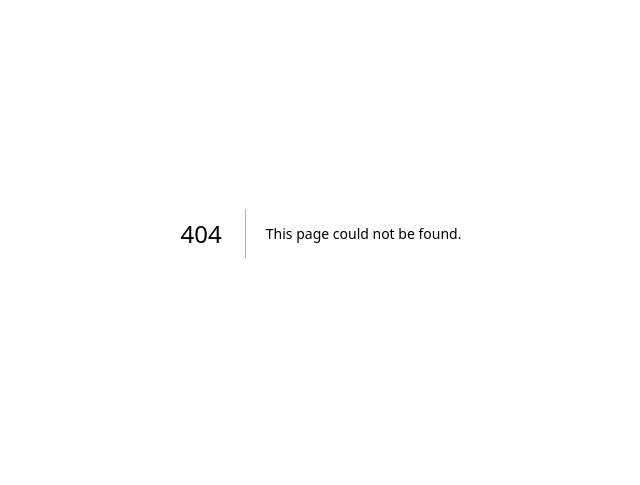
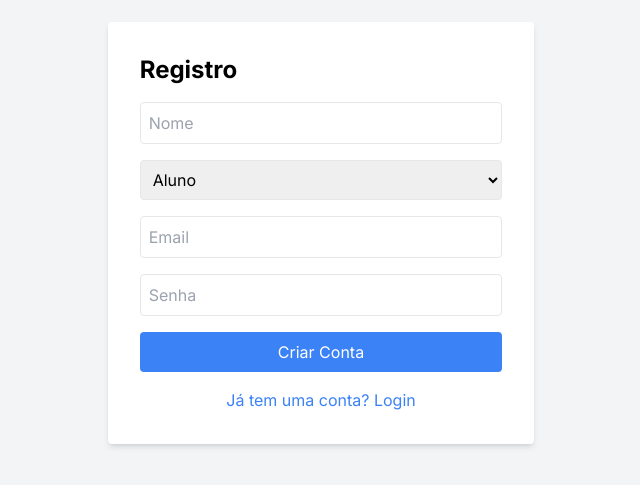
Before and after one commit to guarize/mentor-match-frontend, a Next.js app: page /auth/register in a window 1280 px wide. Before the commit this address had no page. Shown: the part 167-652 px from the top of the page, without its empty margins (319-959 px from the left). Built offline with nearby package versions, Linux system fonts and the light colour scheme.

Commit message:
feat: login + register

```diff
--- /dev/null
+++ b/components/AuthForm.js
@@ -0,0 +1,65 @@
+import Link from 'next/link';
+import { useState } from 'react';
+
+export default function AuthForm({ mode, onSubmit }) {
+  const [email, setEmail] = useState('');
+  const [password, setPassword] = useState('');
+  const [name, setName] = useState('');
+  const [role, setRole] = useState('STUDENT');
+
+  const handleSubmit = (e) => {
+    e.preventDefault();
+    onSubmit({ email, password, name, role });
+  };
+
+  return (
+    <div className="flex items-center justify-center min-h-screen bg-gray-100">
+      <form onSubmit={handleSubmit} className="bg-white p-8 rounded shadow-md w-1/3">
+        <h1 className="text-2xl font-bold mb-4">{mode === 'login' ? 'Login' : 'Registro'}</h1>
+        {mode === 'register' && (
+          <>
+            <input
+              type="text"
+              placeholder="Nome"
+              value={name}
+              onChange={(e) => setName(e.target.value)}
+              className="w-full p-2 mb-4 border rounded"
+            />
+            <select value={role} onChange={(e) => setRole(e.target.value)} className="w-full p-2 mb-4 border rounded">
+              <option value="STUDENT">Aluno</option>
+              <option value="MENTOR">Mentor</option>
+            </select>
+          </>
+        )}
+        <input
+          type="email"
+          placeholder="Email"
+          value={email}
+          onChange={(e) => setEmail(e.target.value)}
+          className="w-full p-2 mb-4 border rounded"
+        />
+        <input
+          type="password"
+          placeholder="Senha"
+          value={password}
+          onChange={(e) => setPassword(e.target.value)}
+          className="w-full p-2 mb-4 border rounded"
+        />
+        <button type="submit" className="bg-blue-500 text-white p-2 rounded w-full">
+          {mode === 'login' ? 'Login' : 'Criar Conta'}
+        </button>
+        <div className="mt-4 text-center">
+          {mode === 'login' ? (
+            <Link href="/auth/register" passHref legacyBehavior>
+              <a className="text-blue-500">Criar uma conta</a>
+            </Link>
+          ) : (
+            <Link href="/auth/login" passHref legacyBehavior>
+              <a className="text-blue-500">Já tem uma conta? Login</a>
+            </Link>
+          )}
+        </div>
+      </form>
+    </div>
+  );
+}
--- /dev/null
+++ b/pages/auth/login.js
@@ -0,0 +1,27 @@
+import { useState, useContext } from 'react';
+import { useRouter } from 'next/router';
+import axios from 'axios';
+import AuthForm from '../../components/AuthForm';
+
+export default function Login() {
+  const router = useRouter();
+  const [error, setError] = useState(null);
+
+  const handleLogin = async ({ email, password }) => {
+    try {
+      const response = await axios.post('http://localhost:3000/auth/login', { email, password });
+      localStorage.setItem('token', response.data.token);
+      router.push('/');
+    } catch (error) {
+      setError('Falha no login. Verifique suas credenciais.');
+      console.error('Login failed:', error);
+    }
+  };
+
+  return (
+    <>
+      <AuthForm mode="login" onSubmit={handleLogin} />
+      {error && <p className="text-red-500 text-center mt-4">{error}</p>}
+    </>
+  );
+}
--- /dev/null
+++ b/pages/auth/register.js
@@ -0,0 +1,26 @@
+import { useState } from 'react';
+import { useRouter } from 'next/router';
+import axios from 'axios';
+import AuthForm from '../../components/AuthForm';
+
+export default function Register() {
+  const router = useRouter();
+  const [error, setError] = useState(null);
+
+  const handleRegister = async ({ email, password, name, role }) => {
+    try {
+      await axios.post('http://localhost:3000/auth/register', { email, password, name, role });
+      router.push('/auth/login');
+    } catch (error) {
+      setError('Falha no registro. Tente novamente.');
+      console.error('Registration failed:', error);
+    }
+  };
+
+  return (
+    <>
+      <AuthForm mode="register" onSubmit={handleRegister} />
+      {error && <p className="text-red-500 text-center mt-4">{error}</p>}
+    </>
+  );
+}
```
Also changed, not shown: 1 other file (tests, documents, lock files or other folders).
